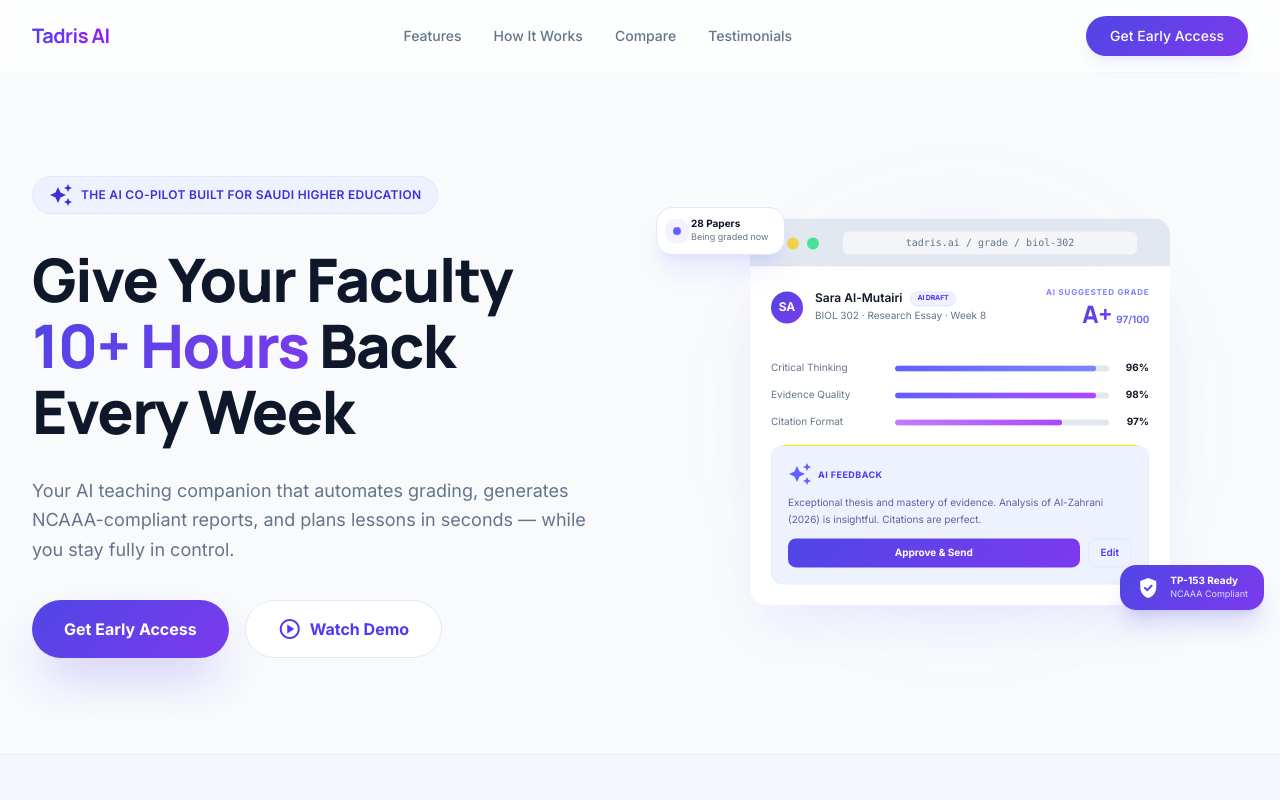
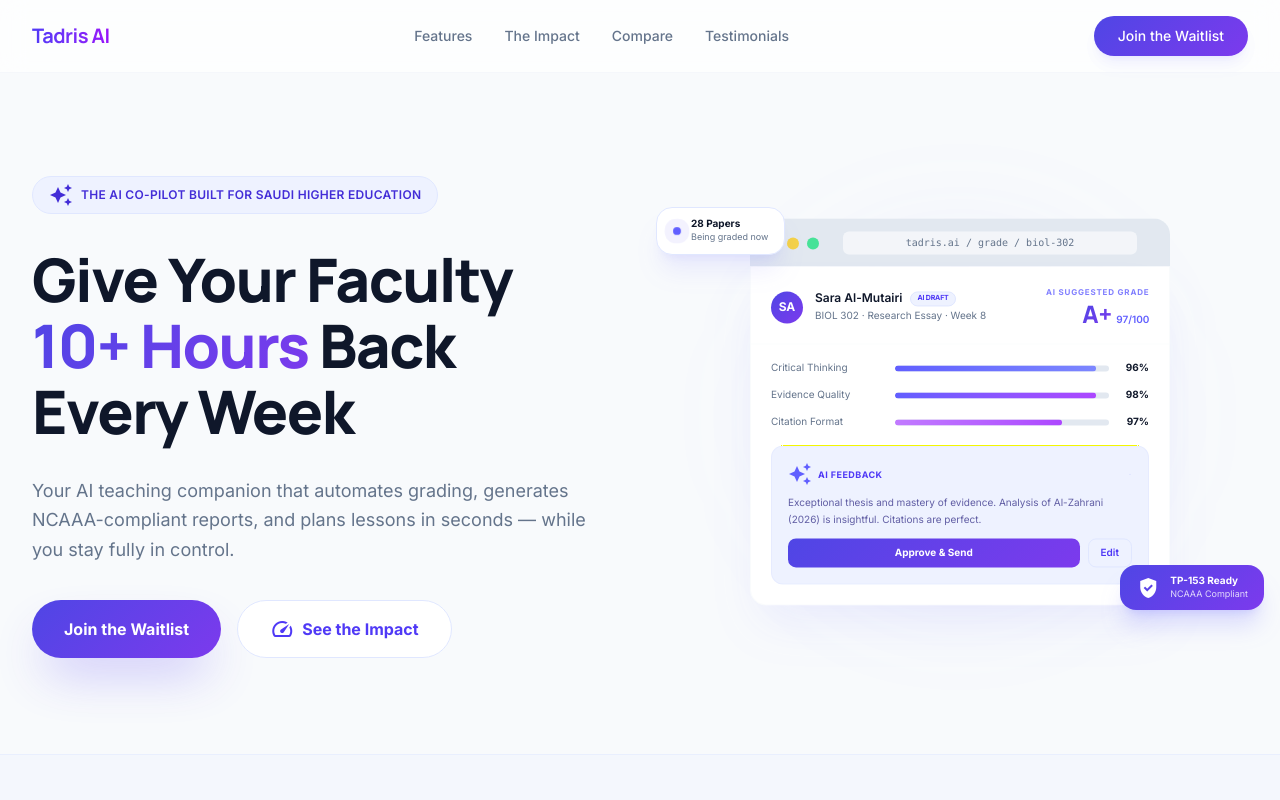
Before and after one commit to PercevioLabs/tadris-ai, a Next.js app: page / in a window 1280 px wide. Shown: the top 800 px of the page. Built offline with nearby package versions, Linux system fonts and the light colour scheme.

Commit message:
chore(ui): rename impact section and standardize waitlist CTAs

```diff
--- a/src/app/page.tsx
+++ b/src/app/page.tsx
@@ -57,8 +57,7 @@ const CapabilityExplorer = () => {
       id: "slides",
       navTitle: "Slide Deck Generator",
       outcome: "Turn any document into a presentation",
-      description:
-        "Choose your tone, set your language, add speaker notes — done in seconds.",
+      description: "Choose your tone, set your language, add speaker notes — done in seconds.",
       icon: "present_to_all",
       color: "cyan",
     },
@@ -241,7 +240,7 @@ const CapabilityExplorer = () => {
                 href="#waitlist"
                 className="bg-primary-gradient text-white px-8 py-4 rounded-full font-bold text-sm shadow-xl shadow-indigo-600/20 hover:scale-105 transition-all"
               >
-                Get Early Access
+                Join the Waitlist
               </a>
               <div className="flex items-center gap-2 text-on-surface-variant font-medium text-sm">
                 <span className="material-symbols-outlined text-[18px]">verified_user</span>
@@ -302,7 +301,7 @@ export default function Page() {
 
   const navLinks = [
     { label: "Features", href: "#features" },
-    { label: "How It Works", href: "#how-it-works" },
+    { label: "The Impact", href: "#the-impact" },
     { label: "Compare", href: "#compare" },
     { label: "Testimonials", href: "#testimonials" },
   ];
@@ -338,7 +337,7 @@ export default function Page() {
             href="#waitlist"
             className="hidden md:inline-flex bg-primary-gradient text-white px-6 py-2.5 rounded-full font-medium text-sm hover:opacity-90 transition-all shadow-lg shadow-indigo-500/10"
           >
-            Get Early Access
+            Join the Waitlist
           </a>
 
           {/* Mobile hamburger */}
@@ -403,7 +402,7 @@ export default function Page() {
             onClick={closeMenu}
             className="block bg-primary-gradient text-white text-center py-3 rounded-2xl font-bold text-sm shadow-xl shadow-indigo-500/20 hover:opacity-90 transition-opacity"
           >
-            Get Early Access
+            Join the Waitlist
           </a>
         </div>
       </div>
@@ -435,14 +434,14 @@ export default function Page() {
                 href="#waitlist"
                 className="bg-primary-gradient text-white px-6 py-3 sm:px-8 sm:py-4 rounded-full font-bold text-sm sm:text-base shadow-2xl shadow-indigo-600/30 hover:scale-[1.02] hover:shadow-indigo-600/40 transition-all text-center flex items-center justify-center"
               >
-                Get Early Access
+                Join the Waitlist
               </a>
               <a
-                href="#how-it-works"
+                href="#the-impact"
                 className="bg-white text-indigo-600 border border-indigo-100 px-6 py-3 sm:px-8 sm:py-4 rounded-full font-bold text-sm sm:text-base hover:bg-indigo-50/50 transition-all flex items-center justify-center gap-2"
               >
-                <span className="material-symbols-outlined text-xl">play_circle</span>
-                Watch Demo
+                <span className="material-symbols-outlined text-xl">speed</span>
+                See the Impact
               </a>
             </div>
           </div>
@@ -853,15 +852,15 @@ export default function Page() {
           </div>
         </section>
 
-        {/* ── Demo / How It Works ── */}
+        {/* ── Impact Section ── */}
         <section
-          id="how-it-works"
+          id="the-impact"
           className="bg-indigo-50/50 py-14 sm:py-20 lg:py-32 border-y border-indigo-100/30"
         >
           <div className="max-w-7xl mx-auto px-4 sm:px-8">
             <div className="text-center mb-10 sm:mb-16">
               <h2 className="text-2xl sm:text-3xl lg:text-4xl font-extrabold font-headline mb-4">
-                Experience the Velocity
+                What Changes When You Use Tadris
               </h2>
               <p className="text-on-surface-variant text-sm sm:text-base">
                 NCAAA TP-153 Course Report Drafting
@@ -1193,7 +1192,7 @@ export default function Page() {
                 href="#waitlist"
                 className="bg-primary-gradient text-white px-8 py-3.5 rounded-full font-bold text-sm shadow-xl shadow-indigo-500/10 hover:opacity-90 transition-all inline-flex items-center gap-2 min-h-[48px]"
               >
-                Start Saving Time Today{" "}
+                Join the Waitlist{" "}
                 <span className="material-symbols-outlined text-sm">arrow_forward</span>
               </a>
             </div>
@@ -1270,8 +1269,8 @@ export default function Page() {
                 Ready to Focus on What Matters?
               </h2>
               <p className="text-indigo-100 text-sm sm:text-lg leading-relaxed max-w-lg mx-auto lg:mx-0">
-                Join 500+ faculty members already using Tadris AI to reclaim their time. Early
-                access members get 50% off for life.
+                Currently in private beta with faculty at Saudi universities. Early access spots are
+                limited.
               </p>
             </div>
             <div className="lg:w-1/2 w-full bg-glass p-6 sm:p-8 rounded-xl sm:rounded-2xl text-on-surface border border-white/40">
@@ -1291,12 +1290,11 @@ export default function Page() {
                     Primary Role
                   </label>
                   <select className="w-full bg-white border border-outline-variant/50 rounded-xl px-4 py-3.5 focus:ring-4 focus:ring-indigo-500/10 focus:border-indigo-500 transition-all outline-none text-sm sm:text-base min-h-[48px]">
-                    <option>Professor</option>
-                    <option>Assistant Professor</option>
-                    <option>Adjunct</option>
-                    <option>Researcher</option>
+                    <option>Professor (Full / Associate / Assistant)</option>
+                    <option>Lecturer</option>
+                    <option>Course Coordinator</option>
                     <option>Department Head</option>
-                    <option>Dean / Administrator</option>
+                    <option>Dean / Vice Dean of Academic Affairs</option>
                   </select>
                 </div>
                 <button
```
